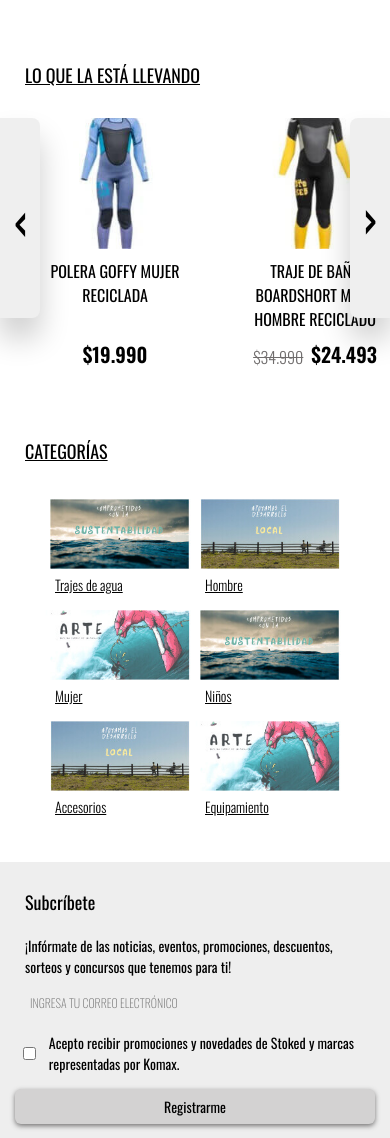
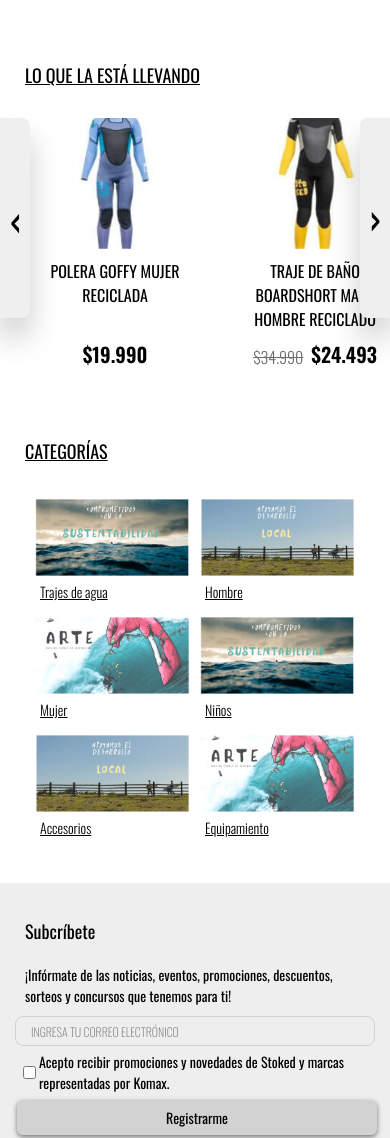
Before and after one commit to rafacodejs/prueba-tecnica-rafael-malpica, a website: page index.html in a window 390 px wide. Shown: the part 862-2000 px from the top of the page. Drawn offline with nearby package versions, Linux system fonts and the light colour scheme.

Commit message:
Docs: Revisando código y estrutura

```diff
--- a/index.html
+++ b/index.html
@@ -513,11 +513,11 @@
             <input type="text" placeholder="Ingresa tu correo electrónico" />
           </form>
           <div class="footer-conditions">
-            <input type="checkbox" name="page-conditions" id="conditions" />
-            <p>
-              Acepto recibir promociones y novedades de Stoked y marcas
-              representadas por Komax.
-            </p>
+            <input type="checkbox" name="subscribe" id="subscribe" />
+            <label for="subscribe"
+              >Acepto recibir promociones y novedades de Stoked y marcas
+              representadas por Komax.</label
+            >
           </div>
           <button type="submit">Registrarme</button>
         </div>
--- a/src/styles/index.css
+++ b/src/styles/index.css
@@ -380,7 +380,6 @@ footer {
   justify-content: center;
   align-items: flex-start;
 }
-
 .footer-container .footer-subscribe h3 {
   font-size: 18px;
   font-weight: 400;
@@ -414,13 +413,14 @@ footer {
   width: 20px;
   cursor: pointer;
 }
-.footer-container .footer-subscribe .footer-conditions p {
+.footer-container .footer-subscribe .footer-conditions label {
   width: 100%;
   font-size: 14px;
 }
 .footer-subscribe button {
   width: 100%;
   height: 35px;
+  margin: 2px;
   background-color: var(--button-color);
   border-radius: 6px;
   border: none;
@@ -605,5 +605,4 @@ footer {
   width: 45px;
   cursor: pointer;
 }
-
 /*Menu Mobile*/
--- a/src/styles/media.css
+++ b/src/styles/media.css
@@ -1,6 +1,6 @@
 @media screen and (min-width: 320px) and (max-width: 480px) {
   .categories-container .categories-grid .category-card img {
-    width: 150px;
+    width: 165px;
   }
   .categories-container .categories-grid .category-card h4 {
     font-size: 14px;
@@ -80,16 +80,13 @@
     height: 80px;
     font-size: 16px;
   }
-
   .owl-carousel .owl-nav button.owl-prev {
-    width: 40px;
+    width: 30px;
     height: 200px;
-    font-size: 3rem;
   }
   .owl-carousel .owl-nav button.owl-next {
-    width: 40px;
+    width: 30px;
     height: 200px;
-    font-size: 3rem;
   }
   .footer-container {
     display: grid;
@@ -101,6 +98,10 @@
   .footer-container .footer-subscribe {
     background-color: #eeeeee;
     padding: 15px;
+  }
+  .footer-container .footer-subscribe form {
+    border: 1px solid var(--button-color);
+    border-radius: 8px;
   }
   .footer-info,
   .footer-stores,
@@ -131,7 +132,6 @@
     font-size: 16px;
     margin-right: 12px;
   }
-
   form {
     width: 200px;
   }
```
